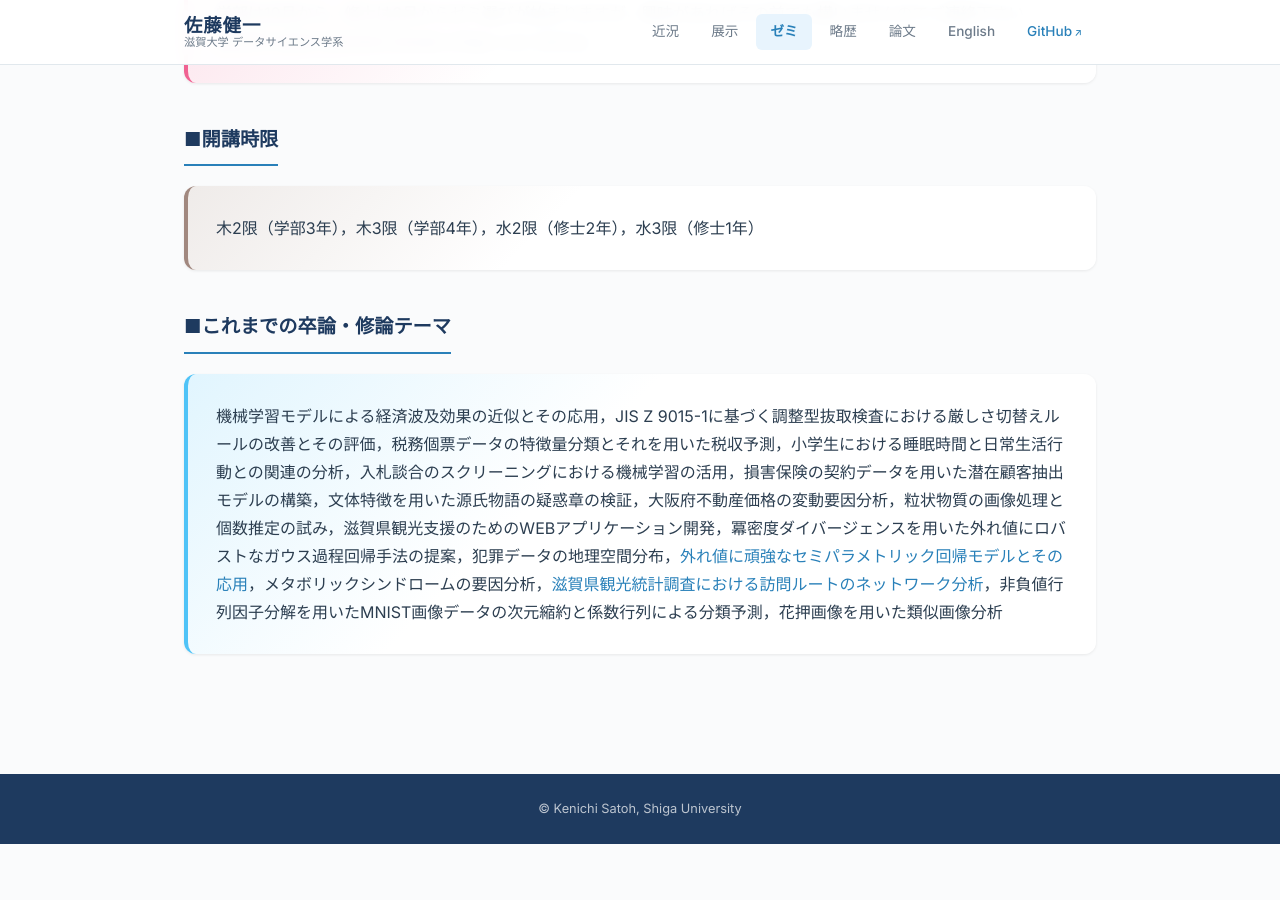
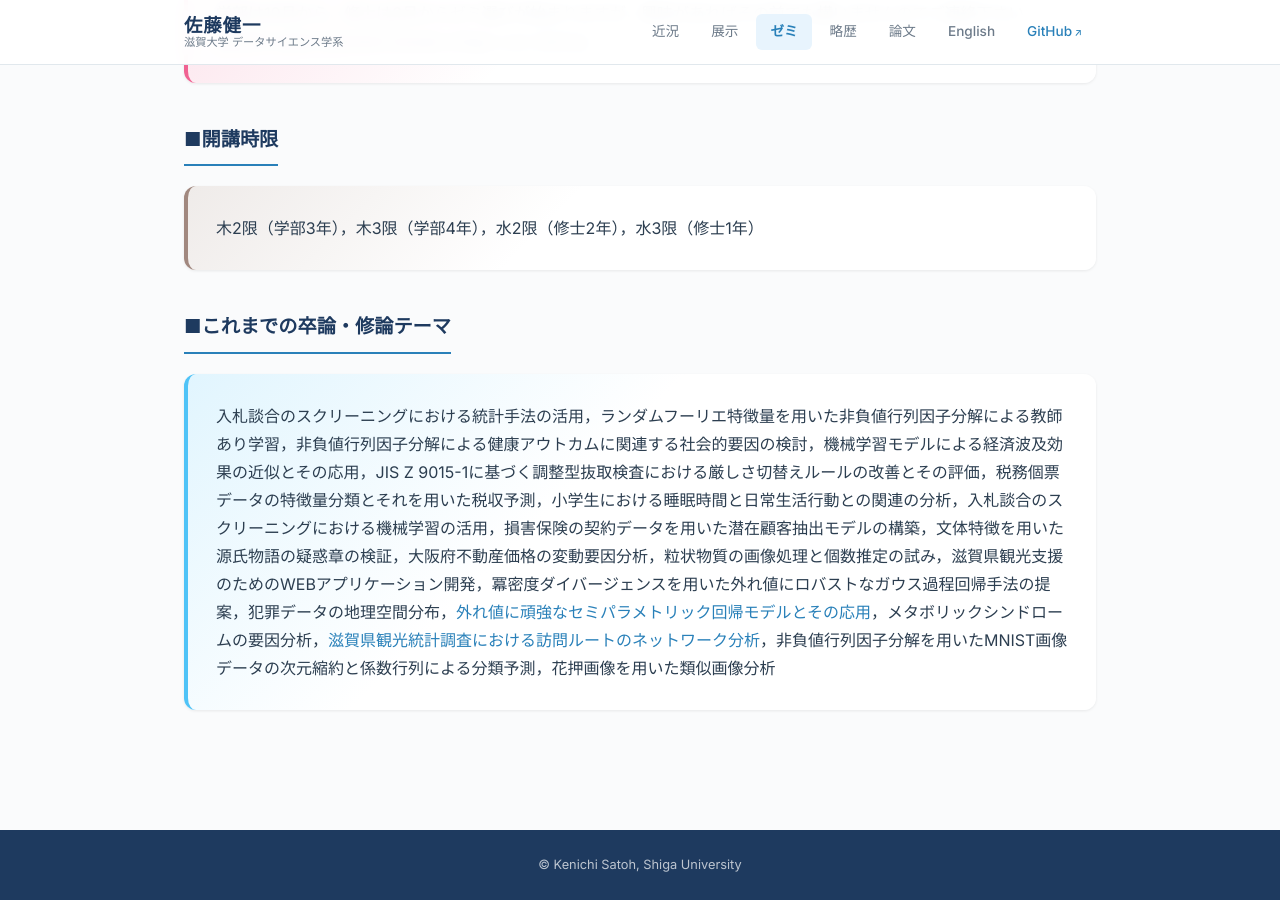
Before and after one commit to ksatohds/ksatohds.github.io, a Jekyll site: the page built from laboratory.md, in a window 1280 px wide and 900 px high, scrolled down 2374 px. Built offline with Jekyll 4.4.1, drawn with Linux system fonts in a browser that asks for light colours; before the commit the page ends 3218 px from its top, so only the background shows below that.

Commit message:
20260410 add new thesis topics
Co-Authored-By: Claude Opus 4.6 (1M context) <noreply@anthropic.com>

```diff
--- a/laboratory.md
+++ b/laboratory.md
@@ -81,6 +81,6 @@ title: ゼミ
   <h2 class="section-title">■これまでの卒論・修論テーマ</h2>
 
   <div class="card card-thesis">
-    <p>機械学習モデルによる経済波及効果の近似とその応用，JIS Z 9015-1に基づく調整型抜取検査における厳しさ切替えルールの改善とその評価，税務個票データの特徴量分類とそれを用いた税収予測，小学生における睡眠時間と日常生活行動との関連の分析，入札談合のスクリーニングにおける機械学習の活用，損害保険の契約データを用いた潜在顧客抽出モデルの構築，文体特徴を用いた源氏物語の疑惑章の検証，大阪府不動産価格の変動要因分析，粒状物質の画像処理と個数推定の試み，滋賀県観光支援のためのWEBアプリケーション開発，冪密度ダイバージェンスを用いた外れ値にロバストなガウス過程回帰手法の提案，犯罪データの地理空間分布，<a href="https://shiga-u.repo.nii.ac.jp/records/2000350">外れ値に頑強なセミパラメトリック回帰モデルとその応用</a>，メタボリックシンドロームの要因分析，<a href="https://shiga-u.repo.nii.ac.jp/record/14573/files/%E4%BF%AE%E5%A3%AB%E8%AB%96%E6%96%87%E5%85%A8%E6%96%87R4fukushi.pdf">滋賀県観光統計調査における訪問ルートのネットワーク分析</a>，非負値行列因子分解を用いたMNIST画像データの次元縮約と係数行列による分類予測，花押画像を用いた類似画像分析</p>
+    <p>入札談合のスクリーニングにおける統計手法の活用，ランダムフーリエ特徴量を用いた非負値行列因子分解による教師あり学習，非負値行列因子分解による健康アウトカムに関連する社会的要因の検討，機械学習モデルによる経済波及効果の近似とその応用，JIS Z 9015-1に基づく調整型抜取検査における厳しさ切替えルールの改善とその評価，税務個票データの特徴量分類とそれを用いた税収予測，小学生における睡眠時間と日常生活行動との関連の分析，入札談合のスクリーニングにおける機械学習の活用，損害保険の契約データを用いた潜在顧客抽出モデルの構築，文体特徴を用いた源氏物語の疑惑章の検証，大阪府不動産価格の変動要因分析，粒状物質の画像処理と個数推定の試み，滋賀県観光支援のためのWEBアプリケーション開発，冪密度ダイバージェンスを用いた外れ値にロバストなガウス過程回帰手法の提案，犯罪データの地理空間分布，<a href="https://shiga-u.repo.nii.ac.jp/records/2000350">外れ値に頑強なセミパラメトリック回帰モデルとその応用</a>，メタボリックシンドロームの要因分析，<a href="https://shiga-u.repo.nii.ac.jp/record/14573/files/%E4%BF%AE%E5%A3%AB%E8%AB%96%E6%96%87%E5%85%A8%E6%96%87R4fukushi.pdf">滋賀県観光統計調査における訪問ルートのネットワーク分析</a>，非負値行列因子分解を用いたMNIST画像データの次元縮約と係数行列による分類予測，花押画像を用いた類似画像分析</p>
   </div>
 </div>
```
